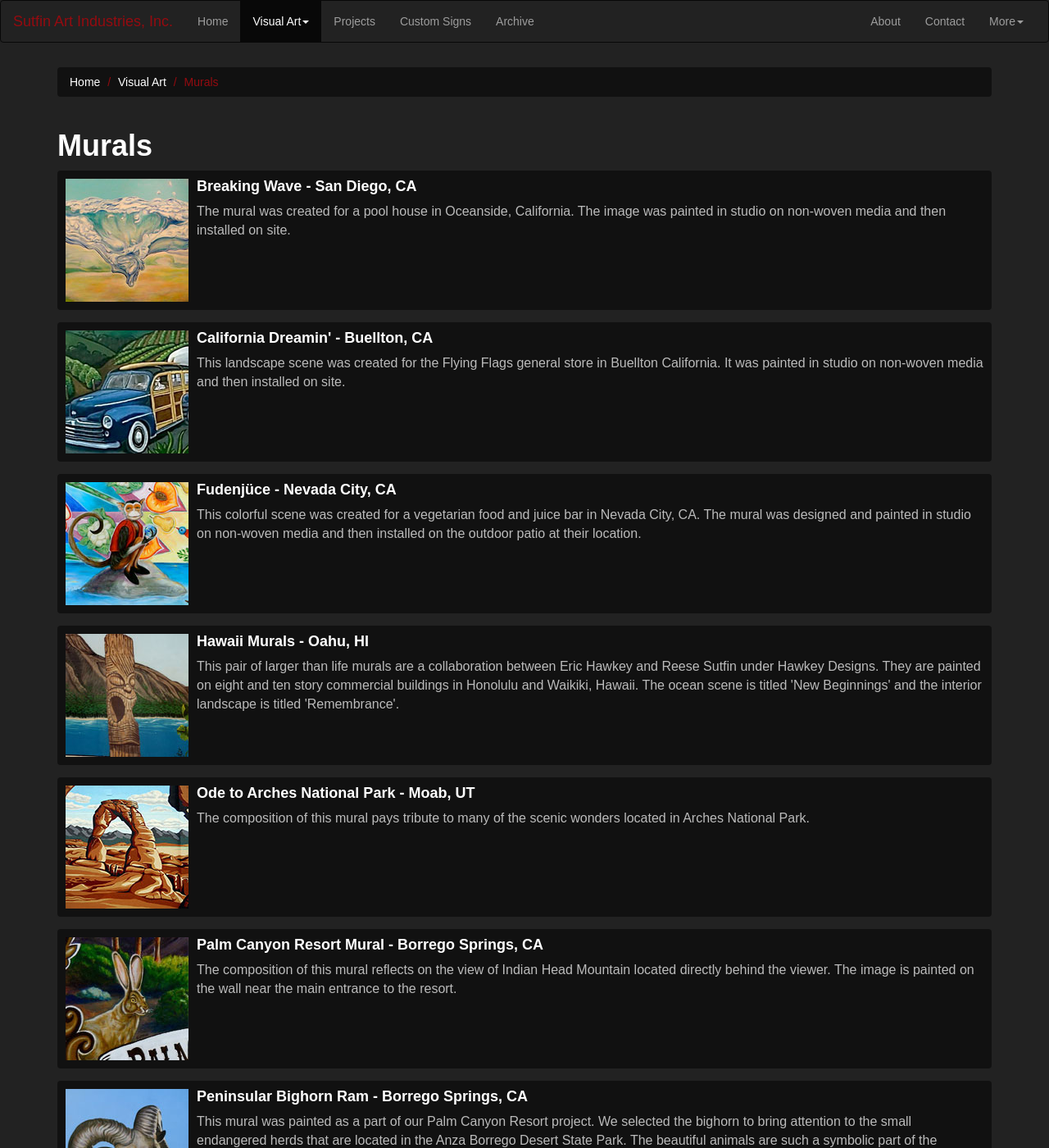
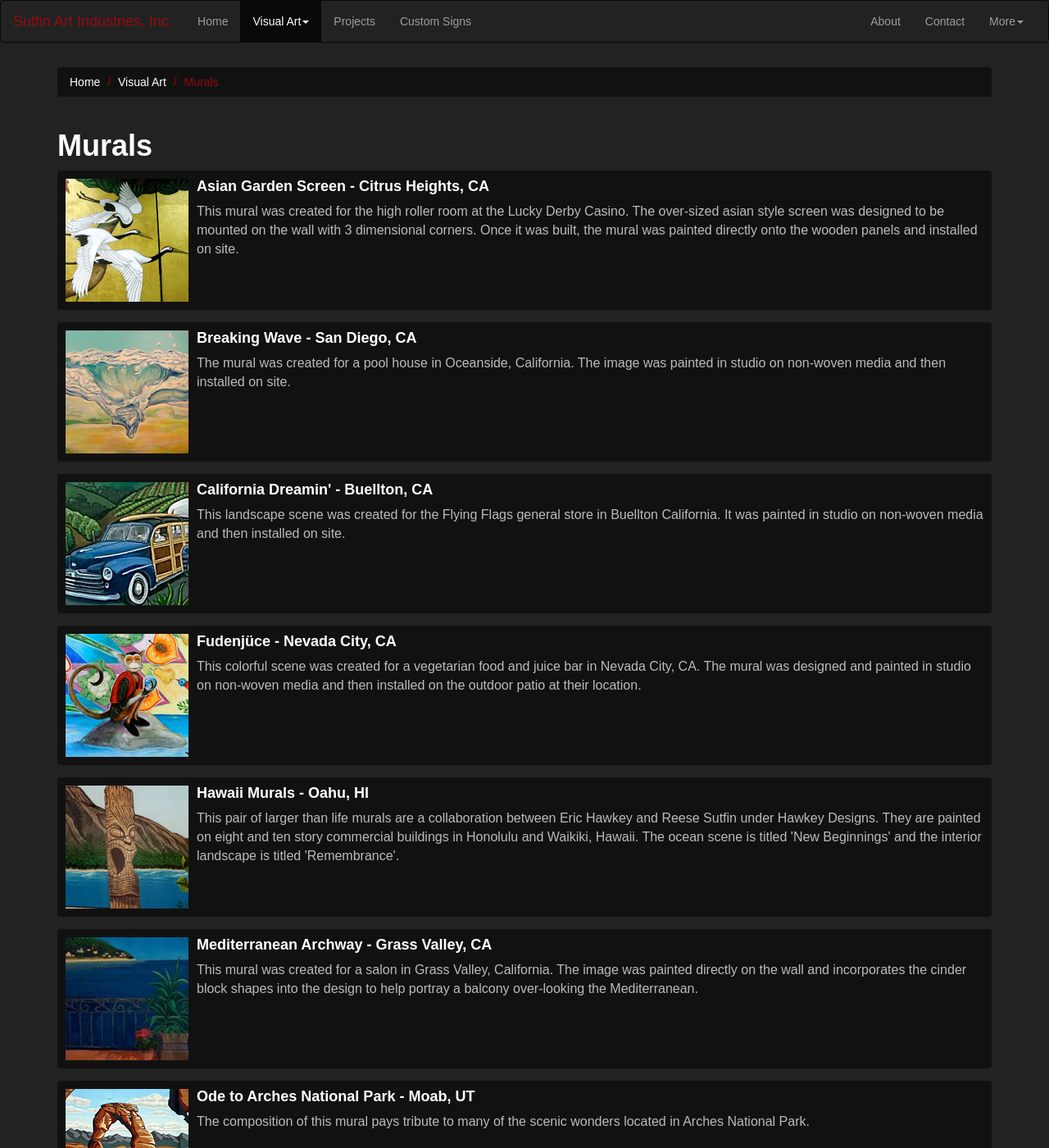
Before and after one commit to sutfinartindustries/sutfinartindustries.com, a Jekyll site: the page built from pages/murals.md, in a window 1280 px wide and 1400 px high. Shown: the whole window at 82% size. Built offline with Jekyll 4.4.1, drawn with Linux system fonts in a browser that asks for light colours; nearby versions of some CDN libraries; some web fonts are replaced.

Commit message:
Revert "create archive for old pages"
This reverts commit 9bb3c33431b8472f48e4156cbe693e7191a38030.

```diff
--- a/_data/nav.yml
+++ b/_data/nav.yml
@@ -21,6 +21,3 @@
 
 - title: "Custom Signs"
   href: "/custom-signs/"
-
-- title: "Archive"
-  href: "/archive/"
--- a/pages/asian-garden-screen-citrus-heights-ca.md
+++ b/pages/asian-garden-screen-citrus-heights-ca.md
@@ -2,7 +2,7 @@
 layout: gallery
 title: "Asian Garden Screen - Citrus Heights, CA"
 description: "This mural was created for the high roller room at the Lucky Derby Casino. The over-sized asian style screen was designed to be mounted on the wall with 3 dimensional corners. Once it was built, the mural was painted directly onto the wooden panels and installed on site."
-permalink: /archive/visual-art/murals/asian-garden-screen-citrus-heights-ca/
+permalink: /visual-art/murals/asian-garden-screen-citrus-heights-ca/
 thumbnail: asian-garden-th.jpg
 arts:
 - image: 1.asian-garden-mural-design.jpg
--- a/pages/mediterranean-archway-grass-valley-ca.md
+++ b/pages/mediterranean-archway-grass-valley-ca.md
@@ -2,7 +2,7 @@
 layout: gallery
 title: "Mediterranean Archway - Grass Valley, CA"
 description: "This mural was created for a salon in Grass Valley, California. The image was painted directly on the wall and incorporates the cinder block shapes into the design to help portray a balcony over-looking the Mediterranean."
-permalink: /archive/visual-art/murals/mediterranean-archway-grass-valley-ca/
+permalink: /visual-art/murals/mediterranean-archway-grass-valley-ca/
 thumbnail: mediterranean-archway-th.jpg
 arts:
 - image: mediterranean-archway-mural.jpg
```
Also changed, not shown: pages/archive.md (deleted, +0 -6 lines).
